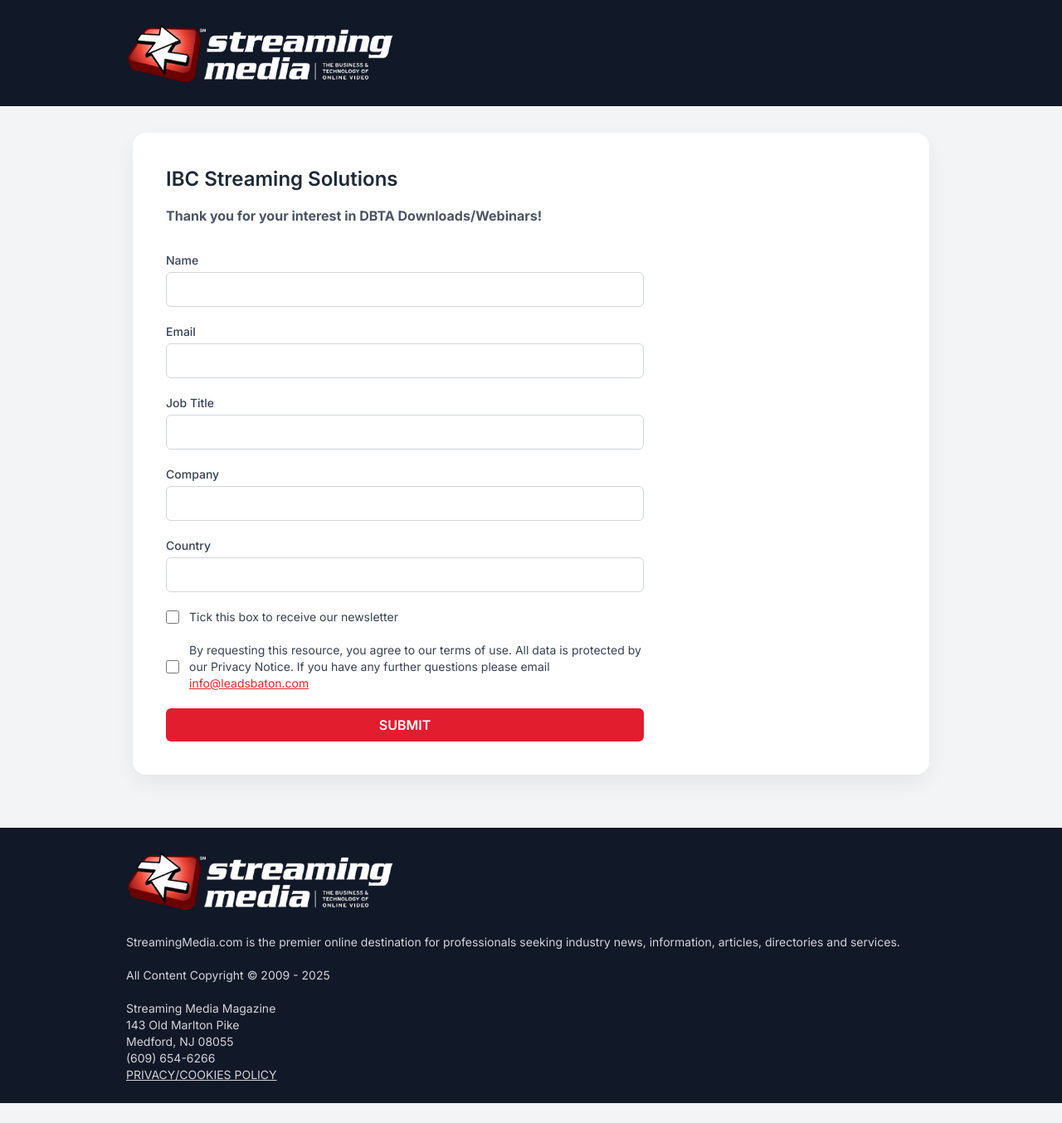
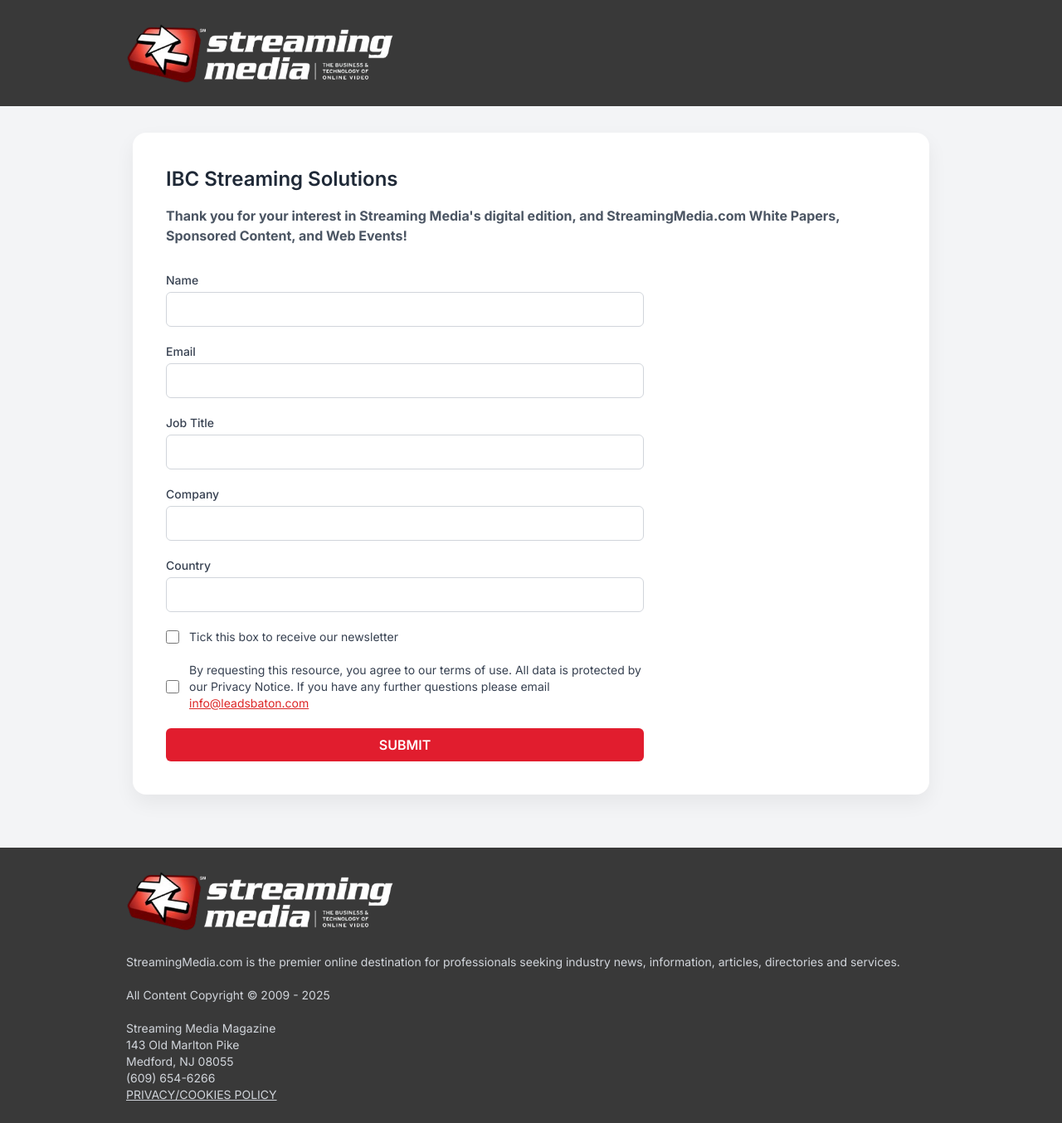
Before and after one commit to leadsbaton/IBC-Streaming-Solutions, a plain HTML site: page register.html in a window 1280 px wide. Shown: the whole page at 83% size. Before the commit the page ends 1330 px from the top, so only its background shows below. Drawn offline with nearby package versions, Linux system fonts and the light colour scheme.

Commit message:
Fix ui color chnge firebase logo

```diff
--- a/footer.html
+++ b/footer.html
@@ -1,5 +1,5 @@
 <!-- Footer -->
-<footer class="bg-gray-900 mt-8  text-gray-300 text-sm">
+<footer class="mt-8 text-gray-300 text-sm" style="background-color:#393939;">
     <div class="max-w-5xl mx-auto">
         <a href="index.html" class="flex items-center pt-6">
             <img src="assets/images/logo.png" alt="Logo footer" class="h-20 w-auto">
--- a/navbar.html
+++ b/navbar.html
@@ -1,5 +1,5 @@
 <!-- navbar.html -->
-<nav class="bg-gray-900 py-6">
+ <nav class="py-6" style="background-color:#393939;">
   <div class="max-w-5xl mx-auto flex items-center">
     <a href="index.html" class="flex items-center">
       <img src="assets/images/logo.png" alt="Logo" class="h-20 w-auto mr-4">
--- a/register.html
+++ b/register.html
@@ -3,7 +3,7 @@
 
 <head>
     <meta charset="UTF-8" />
-    <title>IBC Streaming Solutions<</title>
+    <title>IBC Streaming Solutions </title>
     <meta name="viewport" content="width=device-width, initial-scale=1" />
 
     <!-- Tailwind CSS -->
@@ -40,13 +40,13 @@
                 IBC Streaming Solutions
             </h1>
             <p class="mt-2 text-sm sm:text-base text-gray-600">
-                <strong>Thank you for your interest in DBTA Downloads/Webinars!</strong>
+                <strong>Thank you for your interest in Streaming Media's digital edition, and
+                    StreamingMedia.com White Papers, Sponsored Content, and Web Events!</strong>
             </p>
 
             <form id="contactForm" class="mt-8 grid grid-cols-1 gap-5 max-w-xl">
                 <!-- Identify this as Form 1 -->
-                <input type="hidden" name="form_name"
-                    value="IBC Streaming Solutions" />
+                <input type="hidden" name="form_name" value="IBC Streaming Solutions" />
 
                 <div>
                     <label for="name" class="block text-sm font-medium text-gray-700">Name</label>
```
Also changed, not shown: index.html (+1 -1 lines).
